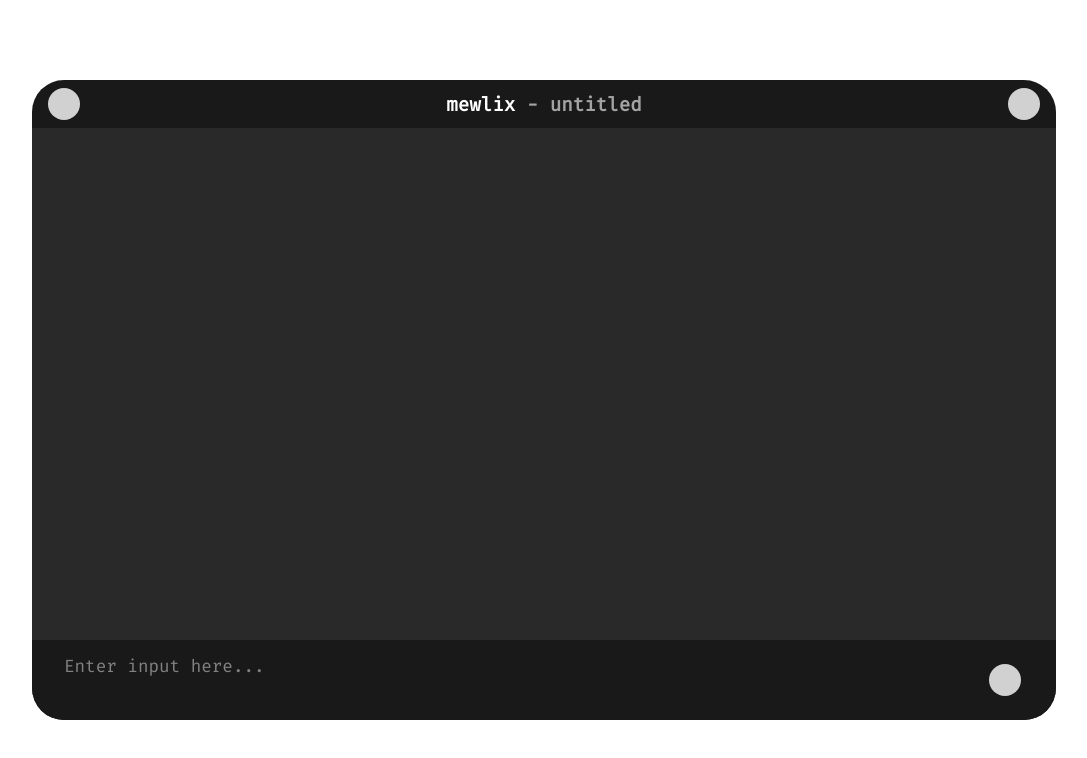
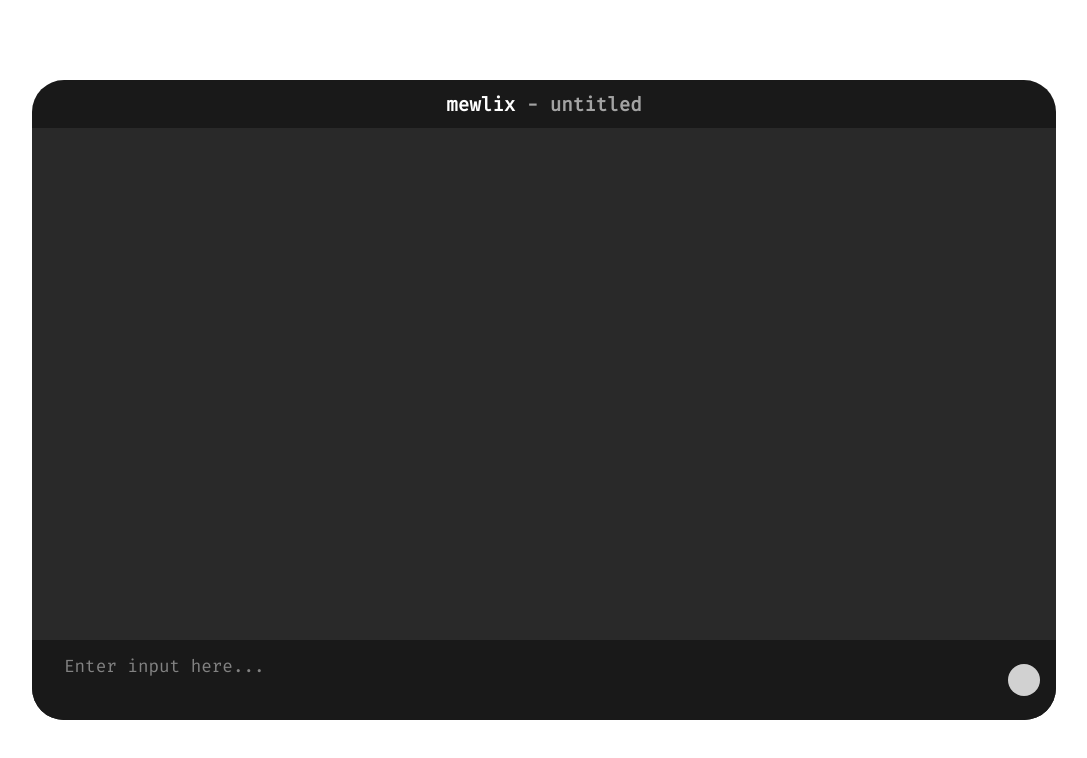
Before and after one commit to kbmackenzie/mewlix-base, a plain HTML site: page console/index.html in a window 1280 px wide. Shown: the whole page, without its empty margins (96-1183 px from the left). Drawn offline with Linux system fonts and the light colour scheme.

Commit message:
feat: Rewrote stylesheet to use a single grid with named areas for the entire console

```diff
--- a/console/index.html
+++ b/console/index.html
@@ -12,20 +12,15 @@
   </head>
   <body class="center-items">
     <main class="console">
-      <section class="console__header">
-        <div class="center-items"><div class="circle-placeholder"></div></div>
-        <div class="console-text center-items console__header__title">
+      <div class="console-text center-items console__title">
         <h1>mewlix
           <span class="slight-fade"> - </span>
           <span id="project-name" class="slight-fade">untitled</span>
         </h1>
       </div>
-        <div class="center-items"><div class="circle-placeholder"></div></div>
-      </section>
       <section class="console-text console__content">
         <ul id="console-lines"></ul>
       </section>
-      <section class="console__footer">
       <textarea
           id="input-box"
           name="textarea"
@@ -35,7 +30,6 @@
       <div id="input-button" class="console__button center-items">
         <div class="circle-placeholder"></div>
       </div>
-      </section>
     </main>
 
     <!-- Cat background image. -->
--- a/console/style.css
+++ b/console/style.css
@@ -66,30 +66,27 @@ html, body {
   width: 100%;
   height: 100%;
   display: grid;
+  grid-template-areas:
+    "gear       title       todo"
+    "content    content     content"
+    "input-box  input-box   arrow-button";
   grid-template-rows: 3rem auto 5rem;
+  grid-template-columns: 4rem auto 4rem;
   opacity: 90%;
-}
-
-.console__footer,
-.console__header {
   background-color: #000;
 }
 
-.console__header {
-  width: 100%;
-  height: 100%;
-  display: grid;
-  grid-template-columns: 4rem auto 4rem;
+.console__title {
+  grid-area: title;
 }
 
-
 .console__content {
-  width: 100%;
-  padding: 1rem 2rem;
-  background-color: #121212;
-  word-wrap: break-word;
+  grid-area: content;
   overflow-y: scroll;
   overflow-x: hidden;
+  background-color: #121212;
+  padding: 1rem 2rem;
+  word-wrap: break-word;
 }
 
 .console__content ul {
@@ -101,12 +98,8 @@ html, body {
   margin-bottom: 1rem;
 }
 
-.console__footer {
-  display: grid;
-  grid-template-columns: auto minmax(6rem, 10%);
-}
-
 .console__input {
+  grid-area: input-box;
   width: 100%;
   height: 100%;
   border: none;
@@ -117,6 +110,7 @@ html, body {
 }
 
 .console__button {
+  grid-area: arrow-button;
   background-color: inherit;
 }
 
```
Lines whose indentation alone changed are shown as unchanged.
